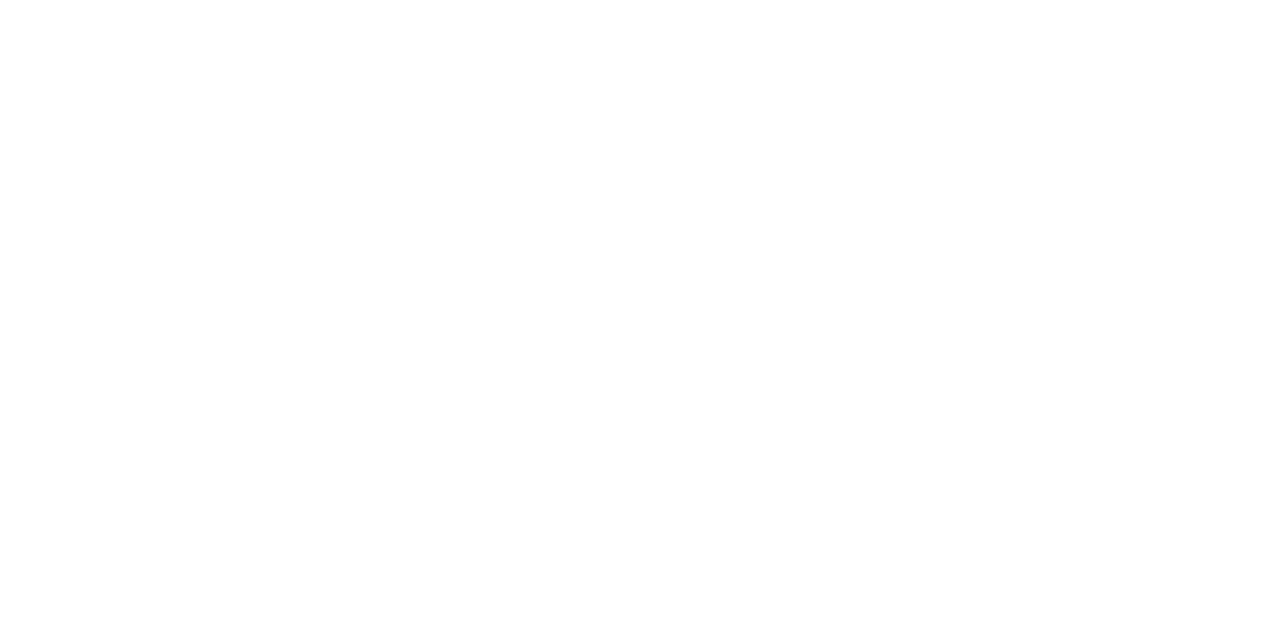
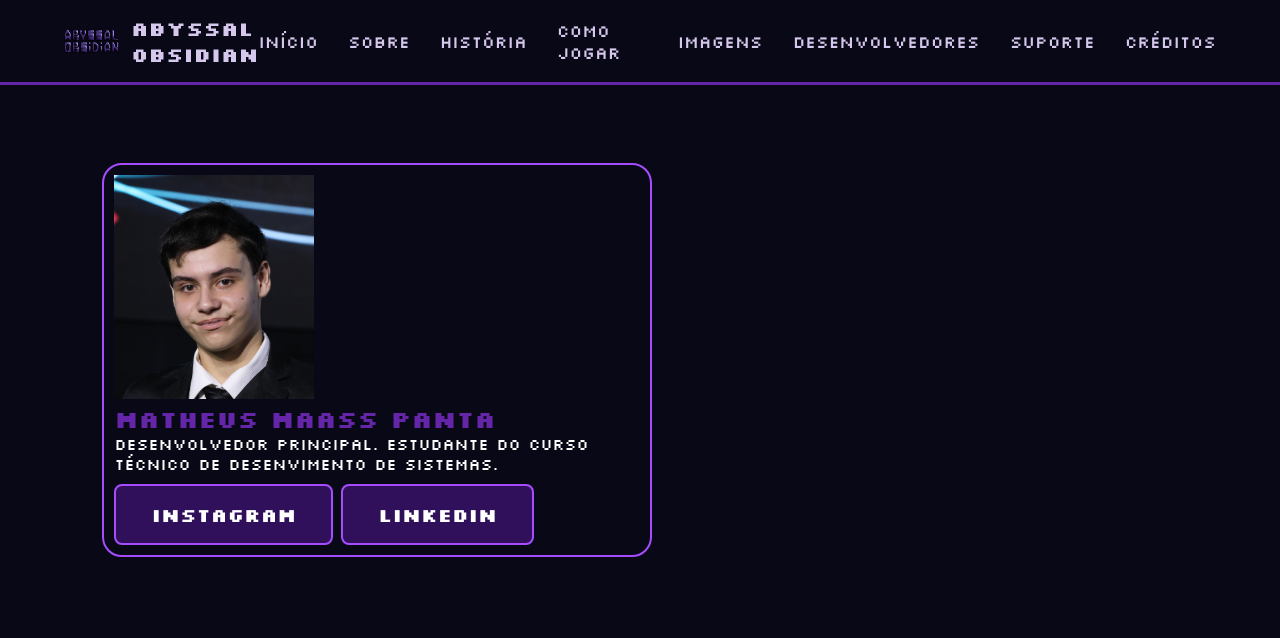
Before and after one commit to matheusmaasspanta-del/Jogo-Escape-Room, a plain HTML site: page Codigos/Site/desenvolvedores.html in a window 1280 px wide. Drawn offline with Linux system fonts and the light colour scheme; a web font is replaced by a local one.

Commit message:
modified:   Codigos/Site/desenvolvedores.html 	modified:   Codigos/Site/site.css 	new file:   Imagens/Foto.jpg

```diff
--- a/Codigos/Site/desenvolvedores.html
+++ b/Codigos/Site/desenvolvedores.html
@@ -0,0 +1,63 @@
+
+<!DOCTYPE html>
+<html lang="pt-br">
+<head>
+    <meta charset="UTF-8">
+    <meta name="viewport" content="width=device-width, initial-scale=1.0">
+
+    <title>Abyssal Obsidian</title>
+
+    <link rel="stylesheet" href="/Codigos/Site/site.css">
+</head>
+<body>
+    <header class="cabecalho">
+
+        <a href="index.html" class="logo">
+            <img src="/Imagens/menu/Logo.png" alt="Logo Abyssal Obsidian">
+            <h2>ABYSSAL<br>OBSIDIAN</h2>
+        </a>
+
+        <button class="menu-botao" onclick="abrirMenu()">
+            ☰
+        </button>
+
+        <nav id="menu" class="menu">
+            <a href="../../index.html">Início</a>
+            <a href="/Codigos/Site/sobre.html">Sobre</a>
+            <a href="/Codigos/Site/historia.html">História</a>
+            <a href="/Codigos/Site/comoJogar.html">Como jogar</a>
+            <a href="/Codigos/Site/imagens.html">Imagens</a>
+            <a href="/Codigos/Site/desenvolvedores.html">Desenvolvedores</a>
+            <a href="/Codigos/Site/suporte.html">Suporte</a>
+            <a href="/Codigos/Site/creditos.html">Créditos</a>
+        </nav>
+
+    </header>
+
+    <main>
+
+        <section class="principal">
+
+            <div class="conteudo">
+
+                <div id="dev">
+                    <img src="../../Imagens/Foto.jpg" width="200px">
+                    <h2>Matheus Maass Panta</h2>
+                    <p>Desenvolvedor principal. Estudante do curso técnico de Desenvimento de Sistemas.</p>
+                    <a href="https://www.instagram.com/matheuspanta_/" target="_blank" class="redesocial">
+                        instagram
+                    </a>
+                    <a href="https://www.linkedin.com/in/matheus-panta-388079421/" target="_blank" class="redesocial">
+                        LinkedIn
+                    </a>
+                </div>
+
+            </div>
+
+        </section>
+    </main>
+
+    <script src="/Codigos/Site/site.js"></script>
+
+</body>
+</html>
--- a/Codigos/Site/site.css
+++ b/Codigos/Site/site.css
@@ -122,6 +122,31 @@ body {
     transform: scale(1.05);
 }
 
+.redesocial{
+    display: inline-block;
+
+    margin-top: 10px;
+    padding: 16px 35px;
+
+    background-color: #30105a;
+    border: 2px solid #a64cff;
+    border-radius: 8px;
+
+    color: white;
+    text-decoration: none;
+    font-weight: bold;
+    font-size: 19px;
+
+    transition: 0.3s;
+}
+
+#dev{
+    background-color: #090817;
+    padding: 10px;
+    border: 2px solid #a64cff;
+    border-radius: 20px;
+}
+
 @media (max-width: 768px) {
 
     .cabecalho {
```
Also changed, not shown: Imagens/Foto.jpg (added).
